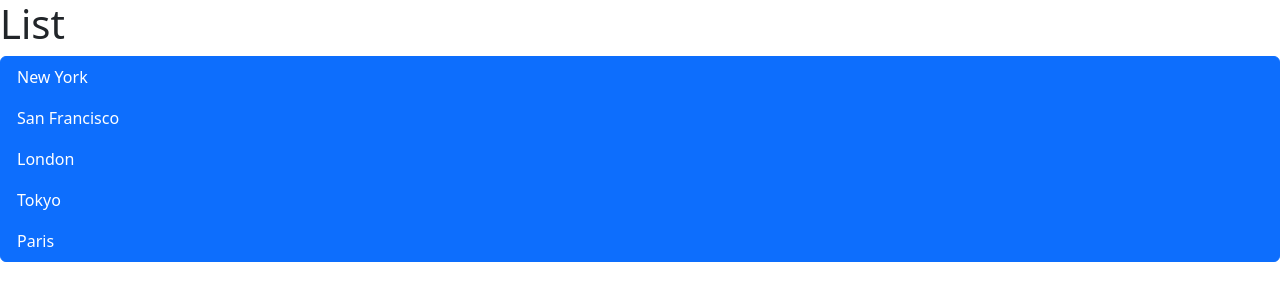
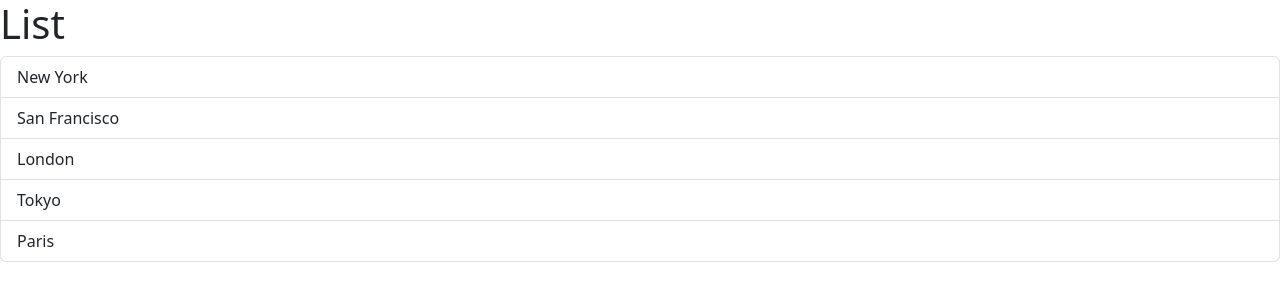
Before and after one commit to Naiem1/React-18-for-Beginners-cwm, a React (Vite) app: page / in a window 1280 px wide. Shown: the top 300 px of the page. Built offline with nearby package versions, Linux system fonts and the light colour scheme.

Commit message:
added conditional styling and manage state

```diff
--- a/src/components/ListGroup.tsx
+++ b/src/components/ListGroup.tsx
@@ -1,29 +1,23 @@
-import { MouseEvent } from "react";
+import { useState } from 'react';
 
 const ListGroup = () => {
   const items = ['New York', 'San Francisco', 'London', 'Tokyo', 'Paris'];
-  // items = [];
+  const [selectedIndex, setSelectedIndex] = useState(-1);
 
-
-  const message = items.length === 0 ? <p>No Item Found!</p> : null;
-  const getMessage = () => {
-    return items.length === 0 ? <p>Item Not Found</p> : null;
-  };
-
-
-  const handleClick = (event:MouseEvent) => {
-    console.log(event.target)
-  }
   return (
     <>
       <h1>List</h1>
       <ul className="list-group">
-        {message}
-        {getMessage()}
-        {items.length === 0 ? <p>Item not Found</p> : null}
-        {items.length === 0 && <p>Item Not Found!</p>}
-        {items.map((item) => (
-          <li key={item} className="list-group-item active" onClick={handleClick}>
+        {items.map((item, index) => (
+          <li
+            key={item}
+            className={
+              selectedIndex === index
+                ? 'list-group-item active'
+                : 'list-group-item'
+            }
+            onClick={() => setSelectedIndex(index)}
+          >
             {item}
           </li>
         ))}
```
